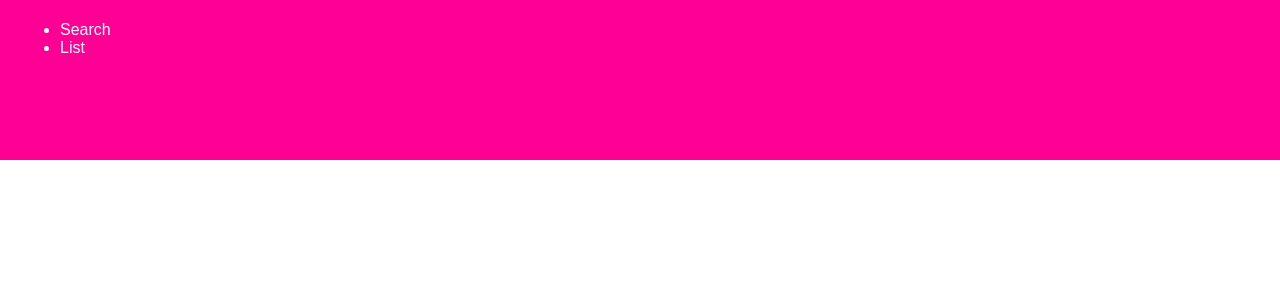
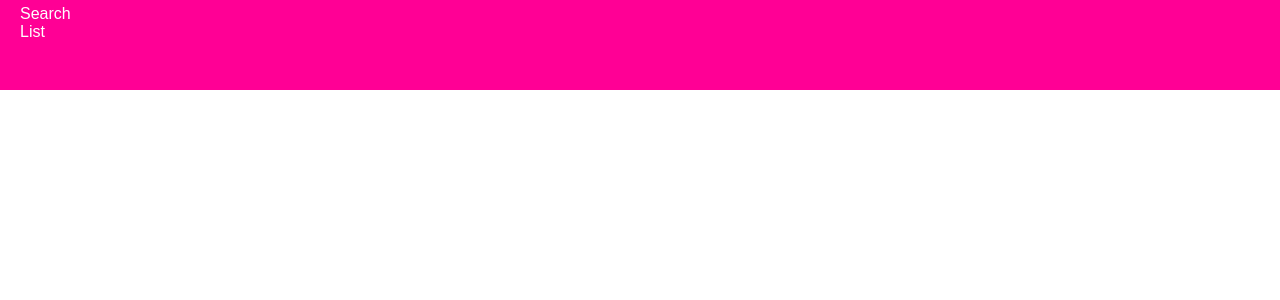
Before and after one commit to jrorsini/EnglishSearch, a React (Create React App) app: page / in a window 1280 px wide. Shown: the top 300 px of the page. Built offline with nearby package versions, Linux system fonts and the light colour scheme.

Commit message:
Container style.

```diff
--- a/src/App.css
+++ b/src/App.css
@@ -9,7 +9,7 @@
 
 .App-header {
 	background-color: rgb(255, 0, 149);
-	height: 150px;
+	height: 80px;
 	padding: 5px 20px;
 	color: white;
 }
--- a/src/App.js
+++ b/src/App.js
@@ -5,6 +5,11 @@ import Search from './components/search';
 import List from './components/list';
 import { BrowserRouter as Router, Route, Link } from 'react-router-dom';
 import './App.css';
+
+const divStyle = {
+	margin: 'auto',
+	width: '40rem'
+};
 
 class App extends Component {
 	render() {
@@ -14,8 +19,10 @@ class App extends Component {
 					<header className="App-header">
 						<Nav />
 					</header>
-					<Route exact path="/search" component={Search} />
-					<Route path="/list" component={List} />
+					<div style={divStyle}>
+						<Route exact path="/search" component={Search} />
+						<Route path="/list" component={List} />
+					</div>
 				</div>
 			</Router>
 		);
--- a/src/index.css
+++ b/src/index.css
@@ -1,7 +1,11 @@
-body {
+* {
 	margin: 0;
 	padding: 0;
 	font-family: sans-serif;
+}
+
+ul {
+	list-style: none;
 }
 
 .nav-link {
```
